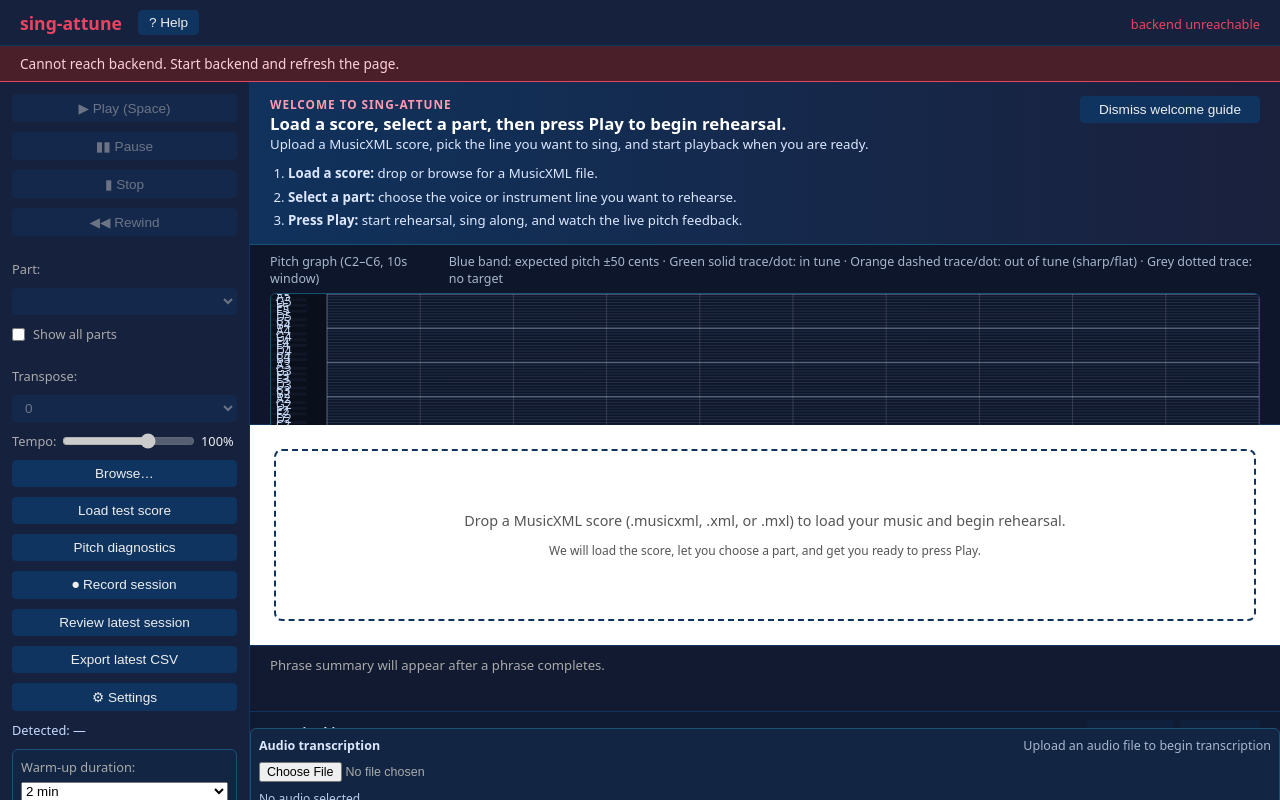
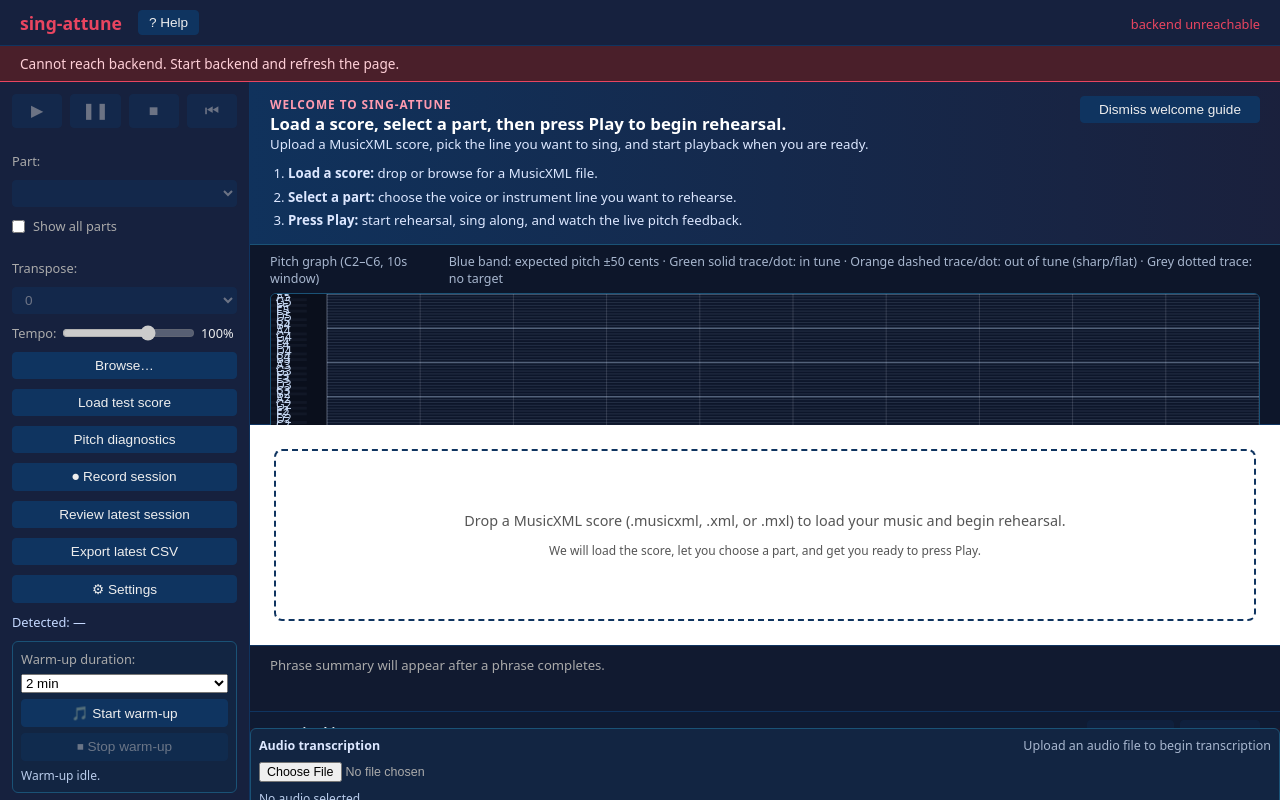
Before and after one commit to leonarduk/sing-attune, a website built with Vite: page frontend/index.html in a window 1280 px wide. Built offline with nearby package versions, Linux system fonts and the light colour scheme; files whose address does not match are found by name.

Commit message:
feat: compact transport icon row
Closes #333

```diff
--- a/frontend/index.html
+++ b/frontend/index.html
@@ -263,6 +263,24 @@
     .transport-btn:hover:not(:disabled) { background: #1a5276; }
     .transport-btn.active { background: #7b1d2a; border-color: #e94560; }
     .transport-btn:disabled { opacity: 0.4; cursor: default; }
+
+    .transport-row {
+      display: grid;
+      grid-template-columns: repeat(4, minmax(0, 1fr));
+      gap: 8px;
+      width: 100%;
+    }
+
+    .transport-icon-btn {
+      width: 100%;
+      min-width: 0;
+      padding: 8px 0;
+      font-size: 1rem;
+      line-height: 1;
+      display: inline-flex;
+      align-items: center;
+      justify-content: center;
+    }
 
     .toolbar-divider {
       width: 100%;
@@ -741,14 +759,39 @@
     </div>
   </div>
 
-  <div id="app-layout">
+    <div id="app-layout">
 
     <!-- Left toolbar: transport + part/tempo/transpose controls -->
     <div id="toolbar">
-      <button id="btn-play"   class="transport-btn" title="Play the rehearsal track" aria-keyshortcuts="Space">&#9654; Play (Space)</button>
-      <button id="btn-pause"  class="transport-btn" title="Pause or resume rehearsal" aria-keyshortcuts="Space">&#9646;&#9646; Pause (Space)</button>
-      <button id="btn-stop"   class="transport-btn" title="Stop rehearsal and reset the score">&#9646; Stop</button>
-      <button id="btn-rewind" class="transport-btn" title="Return to the start of the score">&#9664;&#9664; Rewind</button>
+      <div class="transport-row" aria-label="Playback transport controls" role="group">
+        <button
+          id="btn-play"
+          class="transport-btn transport-icon-btn"
+          title="Play (Space)"
+          aria-label="Play (Space)"
+          aria-keyshortcuts="Space"
+        >&#9654;</button>
+        <button
+          id="btn-pause"
+          class="transport-btn transport-icon-btn"
+          title="Pause"
+          aria-label="Pause"
+          aria-keyshortcuts="Space"
+        >&#10074;&#10074;</button>
+        <button
+          id="btn-stop"
+          class="transport-btn transport-icon-btn"
+          title="Stop"
+          aria-label="Stop"
+        >&#9632;</button>
+        <button
+          id="btn-rewind"
+          class="transport-btn transport-icon-btn"
+          title="Rewind (R)"
+          aria-label="Rewind (R)"
+          aria-keyshortcuts="R"
+        >&#9198;</button>
+      </div>
 
       <div class="toolbar-divider"></div>
 
--- a/frontend/src/features/playback/index.ts
+++ b/frontend/src/features/playback/index.ts
@@ -210,21 +210,29 @@
   modal?.classList.add('hidden');
 }
 
+function setTransportButtonTooltip(button: HTMLButtonElement, label: string): void {
+  button.title = label;
+  button.setAttribute('aria-label', label);
+}
+
 function setPauseButtonState(button: HTMLButtonElement, state: 'idle' | 'playing' | 'paused'): void {
   if (state === 'playing') {
     button.disabled = false;
-    button.innerHTML = '&#9646;&#9646; Pause (Space)';
+    button.innerHTML = '&#10074;&#10074;';
+    setTransportButtonTooltip(button, 'Pause (Space)');
     return;
   }
 
   if (state === 'paused') {
     button.disabled = false;
-    button.innerHTML = '&#9654; Resume (Space)';
+    button.innerHTML = '&#9654;';
+    setTransportButtonTooltip(button, 'Resume (Space)');
     return;
   }
 
   button.disabled = true;
-  button.innerHTML = '&#9646;&#9646; Pause';
+  button.innerHTML = '&#10074;&#10074;';
+  setTransportButtonTooltip(button, 'Pause');
 }
 
 function isSessionSummaryOpen(): boolean {
@@ -248,6 +256,9 @@
   const btnSessionReview = document.getElementById('btn-session-review') as HTMLButtonElement | null;
   const btnSessionCsv    = document.getElementById('btn-session-csv')    as HTMLButtonElement | null;
 
+  setTransportButtonTooltip(btnPlay, 'Play (Space)');
+  setTransportButtonTooltip(btnStop, 'Stop');
+  setTransportButtonTooltip(btnRewind, 'Rewind (R)');
 
   function syncSessionRecordingButton(): void {
     if (!btnSessionRecord) return;
```
Also changed, not shown: frontend/src/features/playback/index.test.ts (+27 -6 lines).
